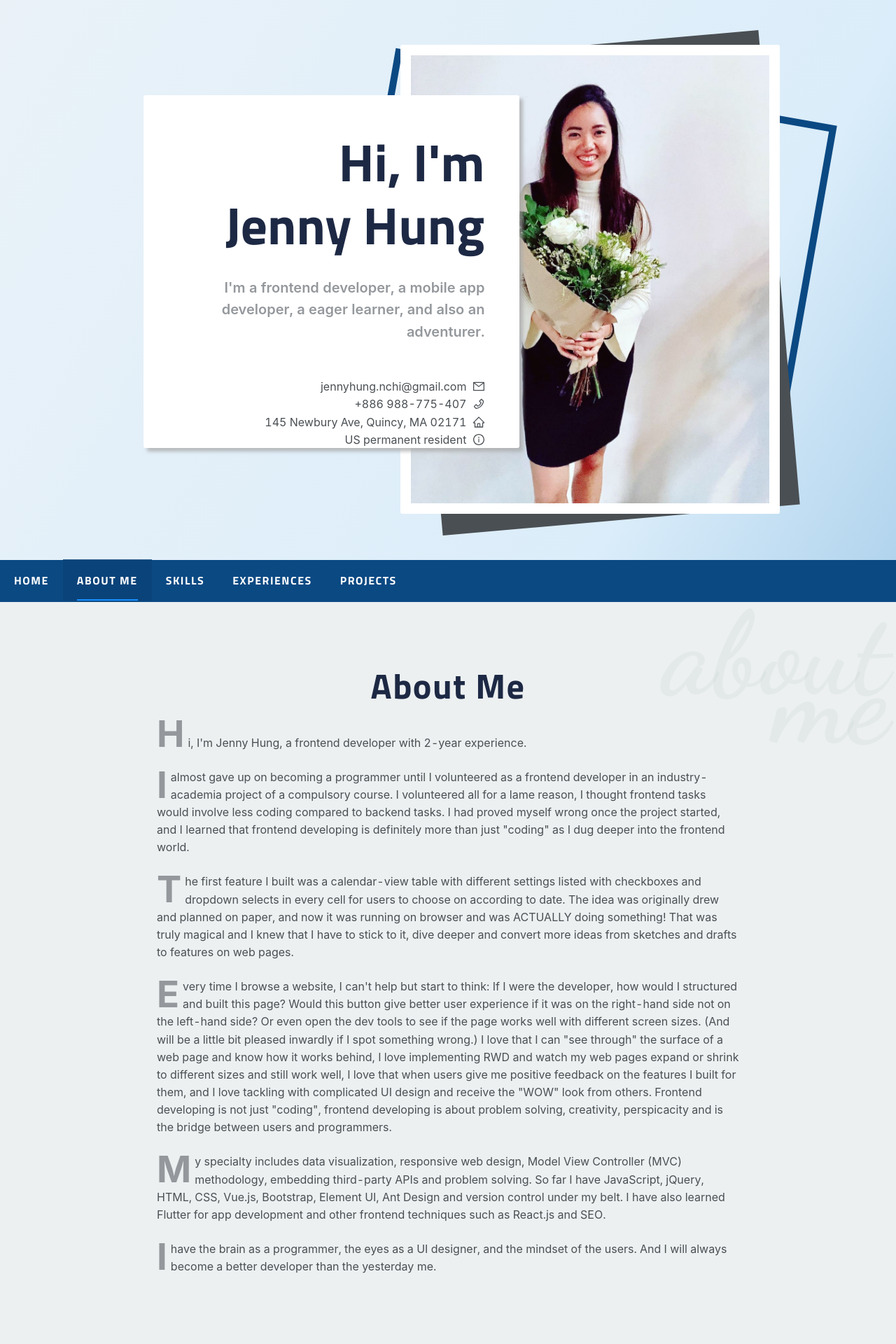
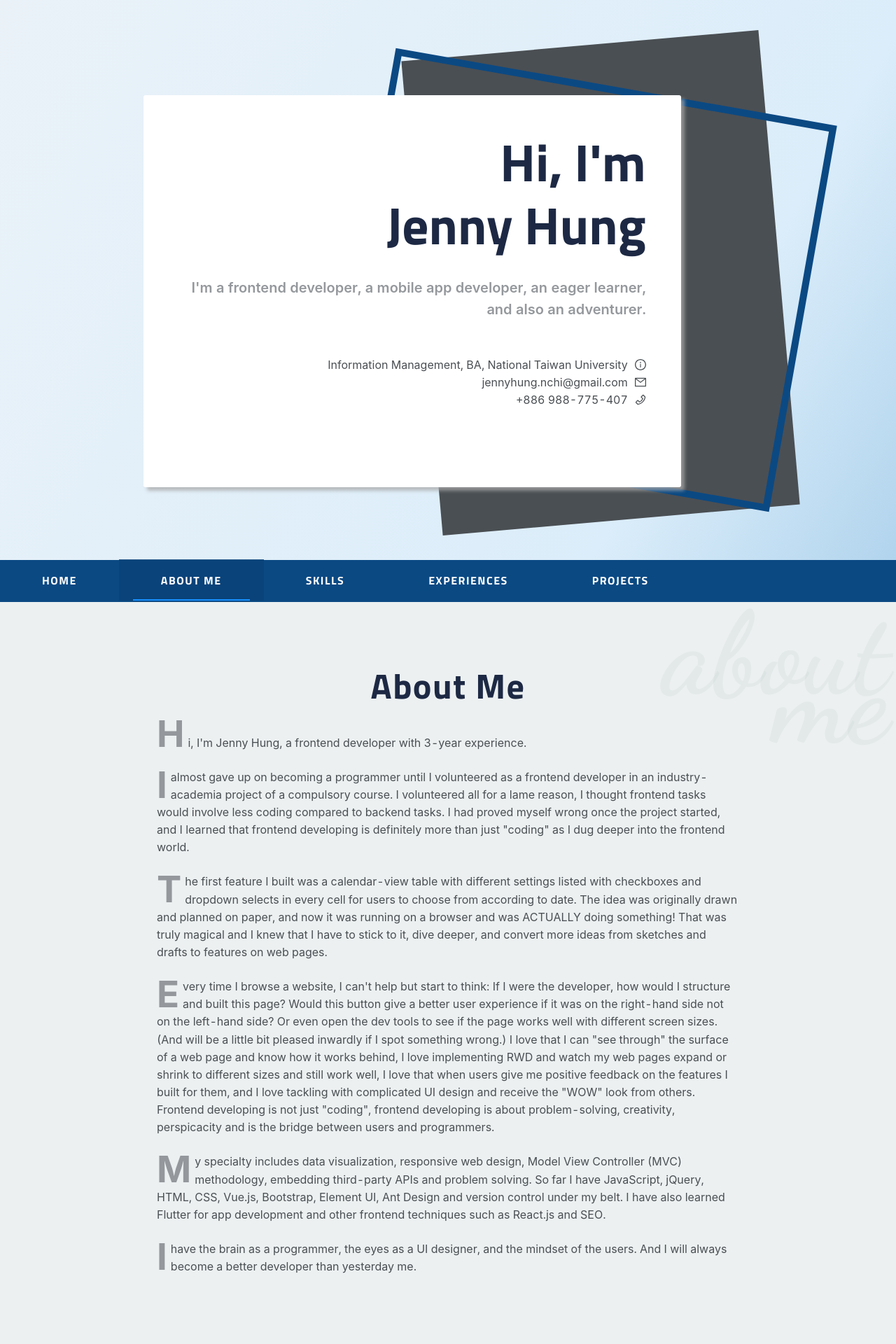
Before and after one commit to JennyHung1212/react-resume, a React (Create React App) app: page / in a window 1280 px wide. Shown: the top 1920 px of the page at 70% size. Built offline with nearby package versions, Linux system fonts and the light colour scheme.

Commit message:
hotfix: fix blog link, remove self photo

```diff
--- a/public/index.html
+++ b/public/index.html
@@ -23,7 +23,7 @@
       work correctly both with client-side routing and a non-root public URL.
       Learn how to configure a non-root public URL by running `npm run build`.
     -->
-    <title>Jenny Hung || Frontend / App Developer</title>
+    <title>Jenny Hung's CV</title>
   </head>
   <body>
     <!-- <noscript>You need to enable JavaScript to run this app.</noscript> -->
--- a/src/AboutMe.js
+++ b/src/AboutMe.js
@@ -22,7 +22,7 @@ const AboutMe = () => {
         about<br></br>me
       </div>
       <div className="about-me__content">
-        <p>Hi, I'm Jenny Hung, a frontend developer with 2-year experience.</p>
+        <p>Hi, I'm Jenny Hung, a frontend developer with 3-year experience.</p>
         <p>
           I almost gave up on becoming a programmer until I volunteered as a
           frontend developer in an industry-academia project of a compulsory
@@ -35,16 +35,16 @@ const AboutMe = () => {
         <p>
           The first feature I built was a calendar-view table with different
           settings listed with checkboxes and dropdown selects in every cell for
-          users to choose on according to date. The idea was originally drew and
-          planned on paper, and now it was running on browser and was ACTUALLY
-          doing something! That was truly magical and I knew that I have to
-          stick to it, dive deeper and convert more ideas from sketches and
-          drafts to features on web pages.
+          users to choose from according to date. The idea was originally drawn
+          and planned on paper, and now it was running on a browser and was
+          ACTUALLY doing something! That was truly magical and I knew that I
+          have to stick to it, dive deeper, and convert more ideas from sketches
+          and drafts to features on web pages.
         </p>
         <p>
           Every time I browse a website, I can't help but start to think: If I
-          were the developer, how would I structured and built this page? Would
-          this button give better user experience if it was on the right-hand
+          were the developer, how would I structure and built this page? Would
+          this button give a better user experience if it was on the right-hand
           side not on the left-hand side? Or even open the dev tools to see if
           the page works well with different screen sizes. (And will be a little
           bit pleased inwardly if I spot something wrong.) I love that I can
@@ -54,7 +54,7 @@ const AboutMe = () => {
           positive feedback on the features I built for them, and I love
           tackling with complicated UI design and receive the "WOW" look from
           others. Frontend developing is not just "coding", frontend developing
-          is about problem solving, creativity, perspicacity and is the bridge
+          is about problem-solving, creativity, perspicacity and is the bridge
           between users and programmers.
         </p>
         <p>
@@ -68,7 +68,7 @@ const AboutMe = () => {
         <p>
           I have the brain as a programmer, the eyes as a UI designer, and the
           mindset of the users. And I will always become a better developer than
-          the yesterday me.
+          yesterday me.
         </p>
       </div>
     </div>
--- a/src/Experiences.js
+++ b/src/Experiences.js
@@ -10,7 +10,7 @@ class Experiences extends React.Component {
       {
         company: "Owlsome Tech",
         year: "2019/07 ~ present",
-        position: "Frontend / App Developer",
+        position: "Software Developer",
         content: [
           "<span class='num-icon'>①</span> Corresponded with PM and team members to allocate users'requirements into different task descriptions according to the hierarchy of needs" +
             "and applied <span class='highlight-text'>JIRA</span> tickets for the task management, <span class='highlight-text'>Circle CI</span>," +
@@ -31,7 +31,8 @@ class Experiences extends React.Component {
         year: "2019/01 ~ 2019/05",
         position: "Information Systems Technology and Design Pillar",
         content: [
-          "<span class='num-icon'>①</span> Received TF LEaRN scholarship and a full tuition waiver.",
+          "<span class='num-icon'>①</span> Winner of Temasek Founda?on Interna?onal Leadership Enrichment and Regional Networking Program Award.",
+          "<span class='num-icon'>②</span> Received full scholarship.",
         ],
       },
       {
--- a/src/Home.js
+++ b/src/Home.js
@@ -1,10 +1,10 @@
 import React from "react";
 import "./scss/Home.scss";
-import self from "./image/self.jpg";
+// import self from "./image/self.jpg";
 
 import {
   // LinkedinOutlined,
-  HomeOutlined,
+  // HomeOutlined,
   PhoneOutlined,
   MailOutlined,
   InfoCircleOutlined,
@@ -19,10 +19,16 @@ class Home extends React.Component {
           <p className="home__name">Hi, I'm</p>
           <p className="home__name">Jenny Hung</p>
           <p className="home__content">
-            I'm a frontend developer, a mobile app developer, a eager learner,
+            I'm a frontend developer, a mobile app developer, an eager learner,
             and also an adventurer.
           </p>
           <div className="home__info">
+            <div>
+              <span style={{ paddingRight: "10px" }}>
+                Information Management, BA, National Taiwan University
+              </span>
+              <InfoCircleOutlined />
+            </div>
             <div>
               <span style={{ paddingRight: "10px" }}>
                 <a
@@ -38,23 +44,17 @@ class Home extends React.Component {
               <span style={{ paddingRight: "10px" }}>+886 988-775-407</span>
               <PhoneOutlined />
             </div>
-            <div>
+            {/* <div>
               <span style={{ paddingRight: "10px" }}>
                 145 Newbury Ave, Quincy, MA 02171
               </span>
               <HomeOutlined />
-            </div>
-            <div>
-              <span style={{ paddingRight: "10px" }}>
-                US permanent resident
-              </span>
-              <InfoCircleOutlined />
-            </div>
+            </div> */}
           </div>
         </div>
-        <div className="home__photo">
+        {/* <div className="home__photo">
           <img src={self} alt=""></img>
-        </div>
+        </div> */}
         <div className="home__square"></div>
         <div className="home__frame"></div>
       </div>
--- a/src/Projects.js
+++ b/src/Projects.js
@@ -12,6 +12,7 @@ import owlsomeTech from "./image/owlsome-tech.jpg";
 import resume from "./image/resume.jpg";
 import personal from "./image/personal-website.jpg";
 import whoscall from "./image/whoscall.jpg";
+import drwells from "./image/dr-wells.png";
 
 const Projects = () => {
   const projects = [
@@ -31,7 +32,7 @@ const Projects = () => {
       content:
         "A role-based access control system that adapted MQTT as a communication protocol for transferring data from the sensor to server, " +
         "collecting, and displaying data in real-time of nearly 600 elevators and escalators across Taiwan and Singapore. " +
-        "By converting thousands of raw data sent from MQTT server to statistic numbers with analytical insights, managers are allowed to monitor the condition of elevators and controlled the schedule of repair and maintenance.",
+        "By converting thousands of raw data sent from the MQTT server to statistic numbers with analytical insights, managers are allowed to monitor the condition of elevators and controlled the schedule of repair and maintenance.",
       subContent:
         "Teck Skill: Vue.js, Vuex, CSS, Data Visualization (ECharts), Server-sent events, Element UI, Ant Design, Bootstrap, TestCafe",
       link: "",
@@ -70,10 +71,10 @@ const Projects = () => {
       subtitle: "Personal Project",
       content:
         "When I was an exchange student in Singapore, being away from my friends and family, I had lots of alone time. " +
-        "That's when I relized the best way to kill time is to learn a new skill. I decided to learned Vue.js and built a website from scratch with it where I could upload my weekly diaries. " +
-        "I won't say that the sense of accomplishment of building my own website made me want to become a frontend developer, but it did give me a direction in career path.",
+        "That's when I realized the best way to kill time is to learn a new skill. I decided to learned Vue.js and built a website from scratch with it where I could upload my weekly diaries. " +
+        "I won't say that the sense of accomplishment of building my own website made me want to become a frontend developer, but it did give me a direction in my career path.",
       subContent: "Teck Skill: Vue.js, SCSS, GitHub Pages, Babel",
-      link: "https://www.jennyhung.tw/#/life-in-sg",
+      link: "https://blog.jennyhung.tw/#/life-in-sg",
       img: personal,
     },
     {
@@ -89,12 +90,11 @@ const Projects = () => {
       title: "Dr. Wells scheduling system",
       subtitle: "School project",
       content:
-        "Participated in an industry-academia cooperation project and wrote an auto-scheduling system built on top of genetic algorithm with the knowledge of Operations Research." +
-        "As one of the member of a six-student group, I mainly responsible for reviewing client needs and frontend development.",
+        "Participated in an industry-academia cooperation project and wrote an auto-scheduling system built on top of a genetic algorithm with the knowledge of Operations Research." +
+        "As one of the members of a six-student group, I mainly responsible for reviewing client needs and frontend development.",
       subContent: "Django, JavaScript, CSS, Python",
       link: "",
-      img:
-        "https://images.cakeresume.com/76340e/4c171098-1f16-444d-a7b4-39cb2aa5bd13.jpg",
+      img: drwells,
     },
   ];
   return (
--- a/src/scss/Header.scss
+++ b/src/scss/Header.scss
@@ -16,9 +16,12 @@
 
   a {
     color: white !important;
+    padding: 0 40px;
   }
 
   .ant-menu-item {
+    margin-left: 0px !important;
+    margin-right: 0px !important;
     padding: 0 40px;
     border-bottom: none;
     top: 0;
--- a/src/scss/Home.scss
+++ b/src/scss/Home.scss
@@ -47,8 +47,8 @@
     position: absolute;
     top: 17vh;
     left: 16vw;
-    width: 42vw;
-    height: 63vh;
+    width: 60vw;
+    height: 70vh;
     background: white;
     border-radius: 3px;
     z-index: 4;
@@ -194,7 +194,7 @@
     position: absolute;
     right: 10vw;
     top: 15vh;
-    z-index: 1;
+    z-index: 3;
     transform: rotate(10deg);
 
     @include xl {
```
Also changed, not shown: src/image/dr-wells.png (added).
